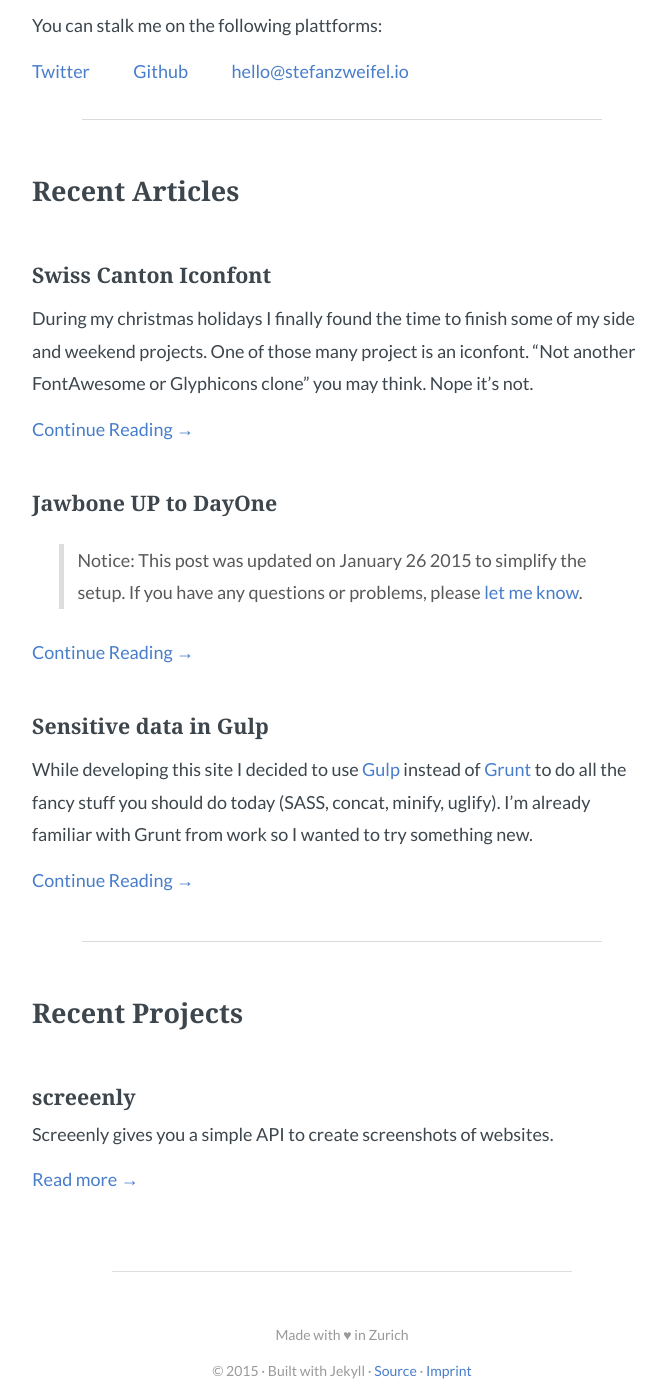
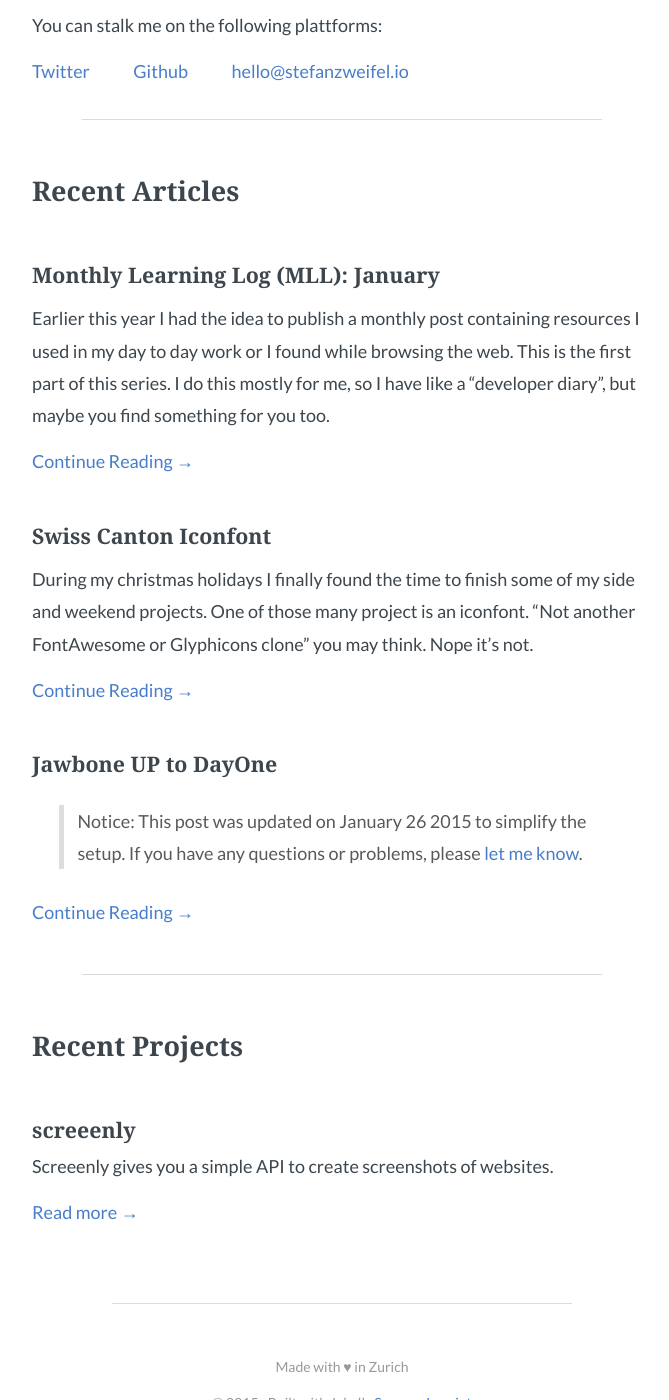
Before and after one commit to daybugging/stefanzweifel.io, a Jekyll site: the page built from index.html, in a window 1280 px wide and 1400 px high, scrolled down 515 px. Shown: the whole window, without its empty margins (298-967 px from the left). Built offline with Jekyll 4.4.1, drawn with Linux system fonts in a browser that asks for light colours; some of the changed lines change nothing that is shown.

Commit message:
Added Monthly Learning Log: January

```diff
--- a/_config.yml
+++ b/_config.yml
@@ -10,8 +10,7 @@ name: stefanzweifel.io
 
 # Build settings
 markdown: kramdown
-kramdown:
-  input: GFM
+
 permalink: posts/:title
 
 # Collections!
--- /dev/null
+++ b/_posts/2015-02-01-monthly-learning-log-january.md
@@ -0,0 +1,25 @@
+---
+layout: post
+title:  "Monthly Learning Log (MLL): January"
+date:   2015-02-01 18:00
+type: post
+accent: '#c0392b'
+---
+
+Earlier this year I had the idea to publish a monthly post containing resources I used in my day to day work or I found while browsing the web. This is the first part of this series. I do this mostly for me, so I have like a "developer diary", but maybe you find something for you too.
+
+## ngBoilerplate
+
+At work, we decided to set our focus this year on Angular. Even though no one in our team is an expert in Javascript frameworks, in our eyes Angular does a perfect job and has a great community.
+While researching we stumbled upon ngBoilerplate, a premade Gruntfile which handles the whole build-process of a modern Angular application. I modified the script so it's even more flexible and gives you the ability to create new Angular applications, just with one terminal command. (I hope I can share this script, or some of the ideas behind it in the upcoming weeks).
+
+- [ngBoilerplate](http://joshdmiller.github.io/ng-boilerplate)
+- [ngBoilerplate on Github](https://github.com/ngbp/ngbp)
+
+## json-api
+
+Ever built an API? I did and it's hard. You have to think through so many scenarios and nearly every day you want to restructure youre responses. Luckily there are smart people out there, who want to create a web-wide standard for JSON APIs.
+I will redo a sideproject I've been working on for some time and will try to implement the standard. Maybe this is something for you or your team too.
+
+- [jsonapi.org](http://jsonapi.org/)
+- [json-api on Github](https://github.com/json-api)
```
